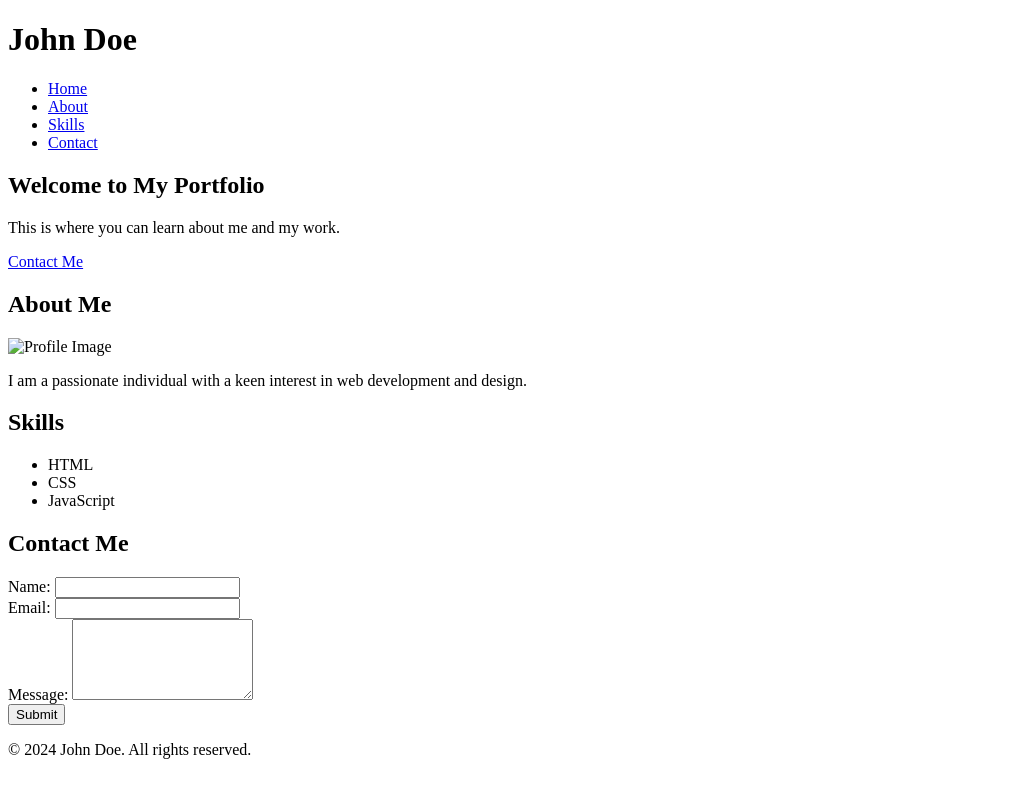
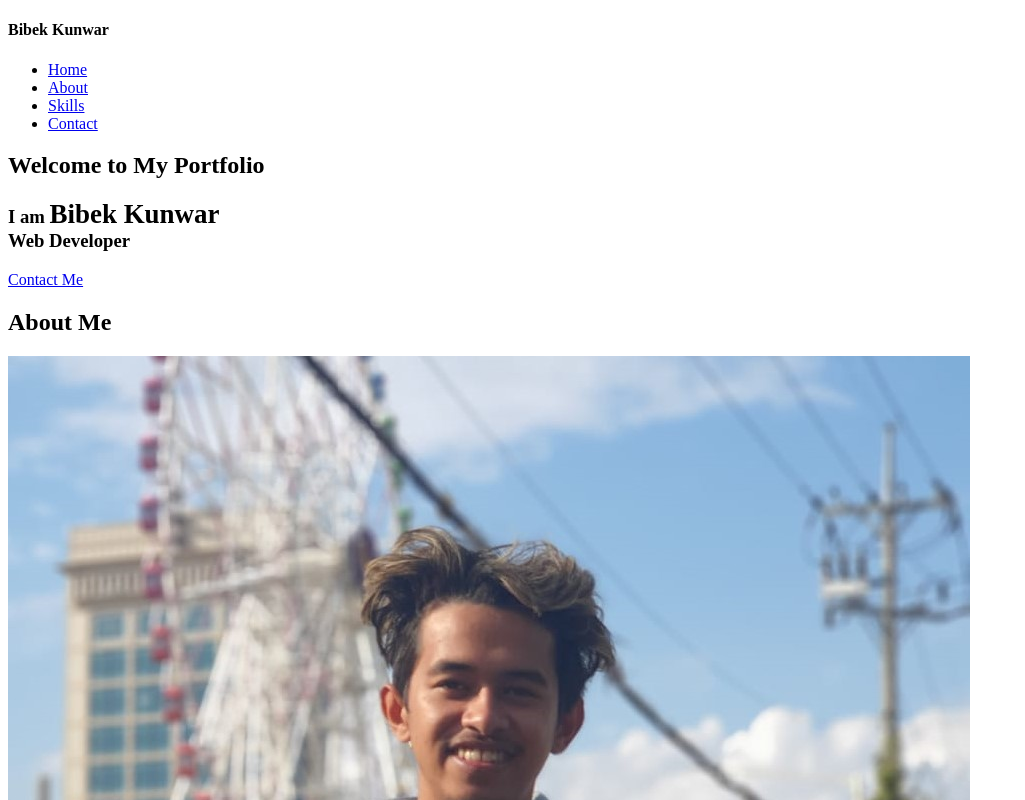
Before and after one commit to Bibekk26/portfolio, a plain HTML site: page index.html in a window 1280 px wide. Shown: the top 800 px of the page, without its empty margins (0-1025 px from the left). Drawn offline with Linux system fonts and the light colour scheme.

Commit message:
Update index.html

```diff
--- a/index.html
+++ b/index.html
@@ -4,12 +4,14 @@
     <meta charset="UTF-8">
     <meta name="viewport" content="width=device-width, initial-scale=1.0">
     <title>Portfolio</title>
+    <link rel="stylesheet" href="https://cdnjs.cloudflare.com/ajax/libs/font-awesome/5.15.4/css/all.min.css">
     <link rel="stylesheet" href="styles.css">
 </head>
 <body>
     <header>
+        <header>
             <div class="container">
-            <h1>John Doe</h1>
+                <h4>Bibek Kunwar</h4>
                 <nav>
                     <ul>
                         <li><a href="#home">Home</a></li>
@@ -24,7 +26,9 @@
     <section id="home" class="home-section">
         <div class="container">
             <h2>Welcome to My Portfolio</h2>
-            <p>This is where you can learn about me and my work.</p>
+            <h3><p>I am <big><big>Bibek Kunwar</big></big><br>
+                Web Developer</h3>
+            </p>
             <a href="#contact" class="contact-button">Contact Me</a>
         </div>
     </section>
@@ -34,25 +38,26 @@
             <h2>About Me</h2>
             <div class="about-content">
                 <div class="about-image">
-                    <img src="profile-image.jpg" alt="Profile Image">
+                    <img src="image0.jpeg" alt="Profile Image">
                 </div>
                 <div class="about-text">
-                    <p>I am a passionate individual with a keen interest in web development and design.</p>
+                 <h2><p><font color="black">I am a passionate individual with a keen interest<br>
+                     in web development and design.</p></h2></div>
                 </div>
             </div>
         </div>
     </section>
-
     <section id="skills" class="skills-section">
         <div class="container">
             <h2>Skills</h2>
-            <ul>
-                <li><i class="fab fa-html5"></i> HTML</li>
-                <li><i class="fab fa-css3-alt"></i> CSS</li>
-                <li><i class="fab fa-js-square"></i> JavaScript</li>
+            <ul class="skills-list">
+                <li><i class="fab fa-html5"></i> <b>HTML</b></li>
+                <li><i class="fab fa-css3-alt"></i><b>CSS</b></li>
+                <li><i class="fab fa-js-square"></i> <b>Javascript</b></li>
             </ul>
         </div>
     </section>
+
 
     <section id="contact" class="contact-section">
         <div class="container">
@@ -77,7 +82,7 @@
 
     <footer>
         <div class="container">
-            <p>&copy; 2024 John Doe. All rights reserved.</p>
+            <p>&copy; 2024 Bibek Kunwar. All rights reserved.</p>
         </div>
     </footer>
 </body>
```
Lines whose indentation alone changed are shown as unchanged.
